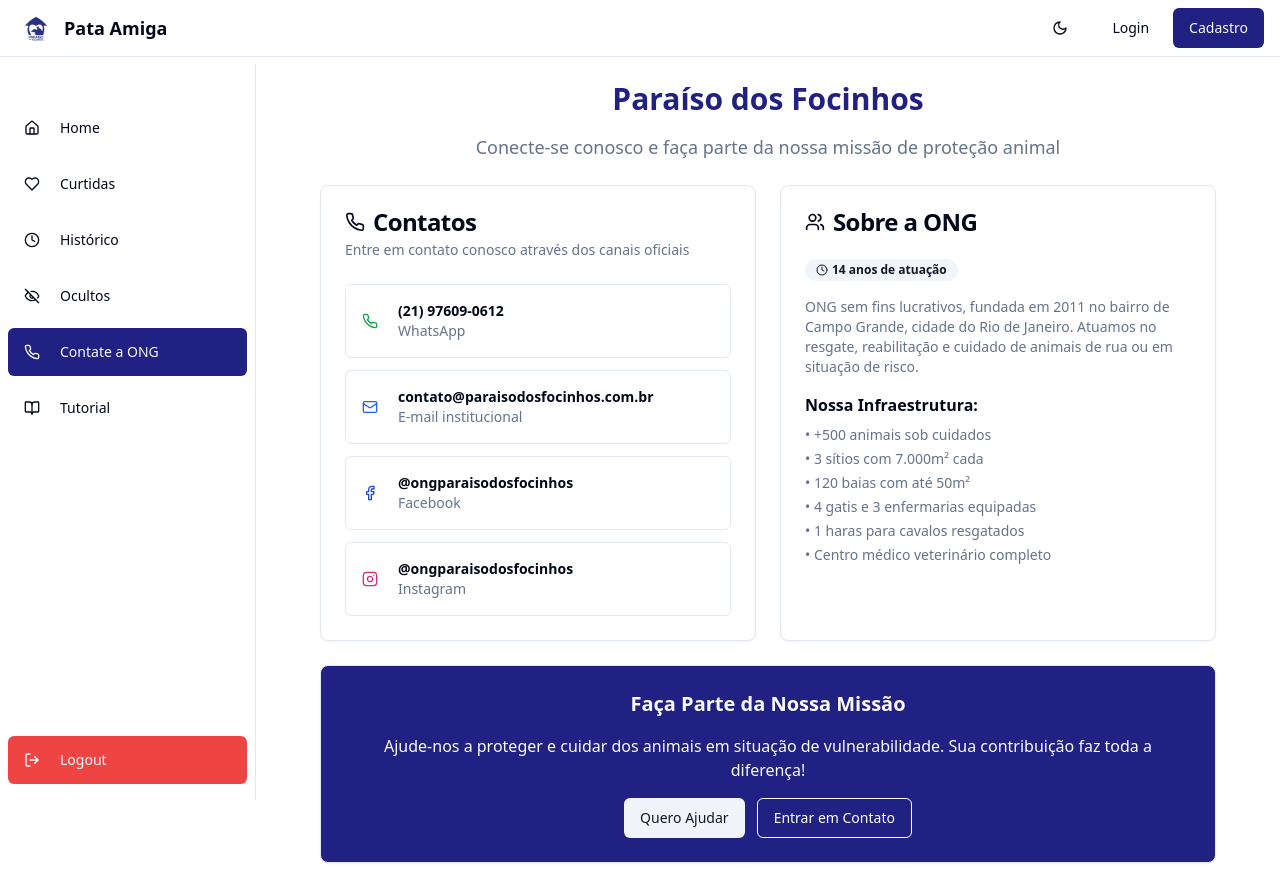
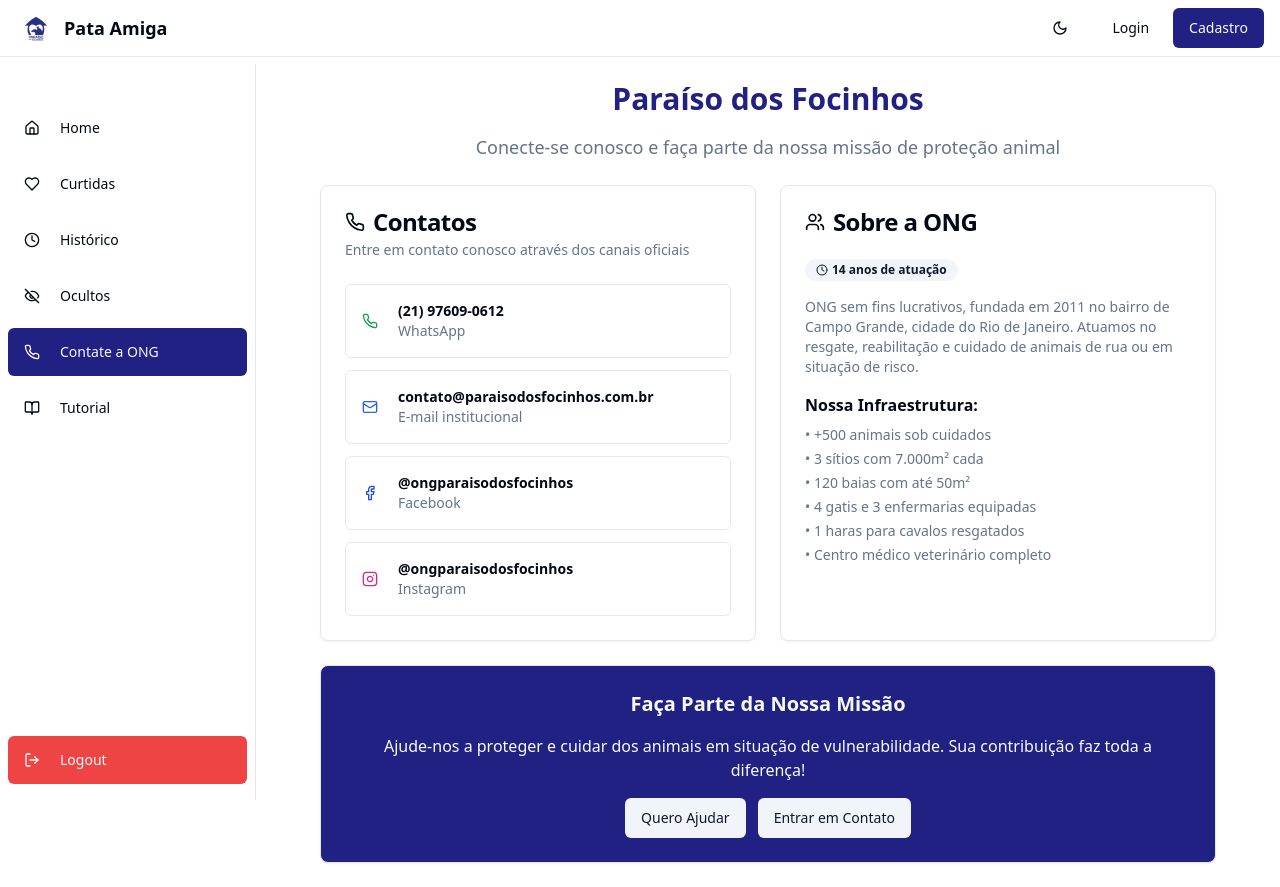
Before and after one commit to NeoExchangedCorgi/focinhos-friends-network, a React (Vite) app: page /contato-ong in a window 1280 px wide. Built offline with nearby package versions, Linux system fonts and the light colour scheme.

Commit message:
Fix: Contato ONG button style in dark mode
Ensure "Entrar em Contato" button matches "Quero Ajudar" style in dark mode on ContatoOng page.

```diff
--- a/src/pages/ContatoOng.tsx
+++ b/src/pages/ContatoOng.tsx
@@ -121,7 +121,7 @@ export default function ContatoOng() {
                 Quero Ajudar
               </a>
             </Button>
-            <Button variant="outline" className="bg-transparent border-white text-white hover:bg-white hover:text-primary" asChild>
+            <Button variant="secondary" asChild>
               <a href="mailto:contato@paraisodosfocinhos.com.br">
                 Entrar em Contato
               </a>
```
